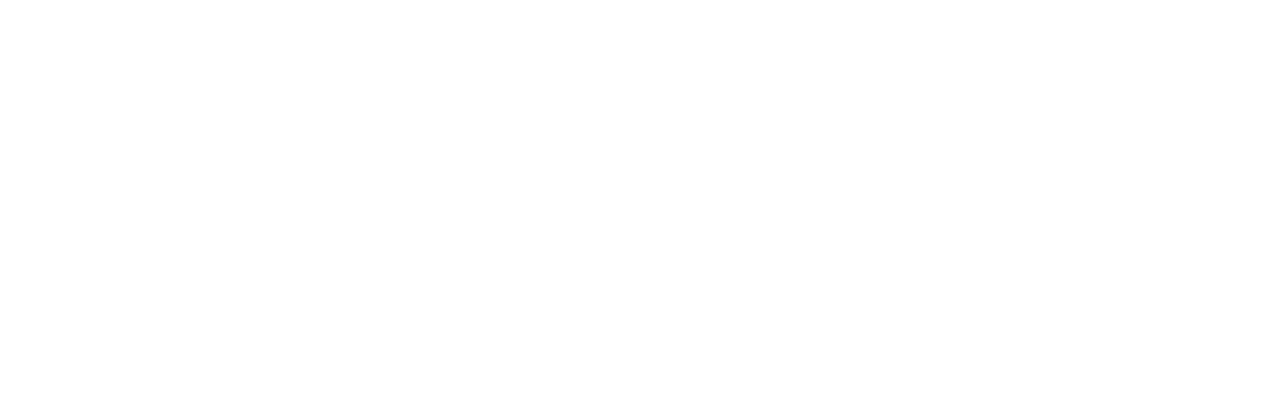
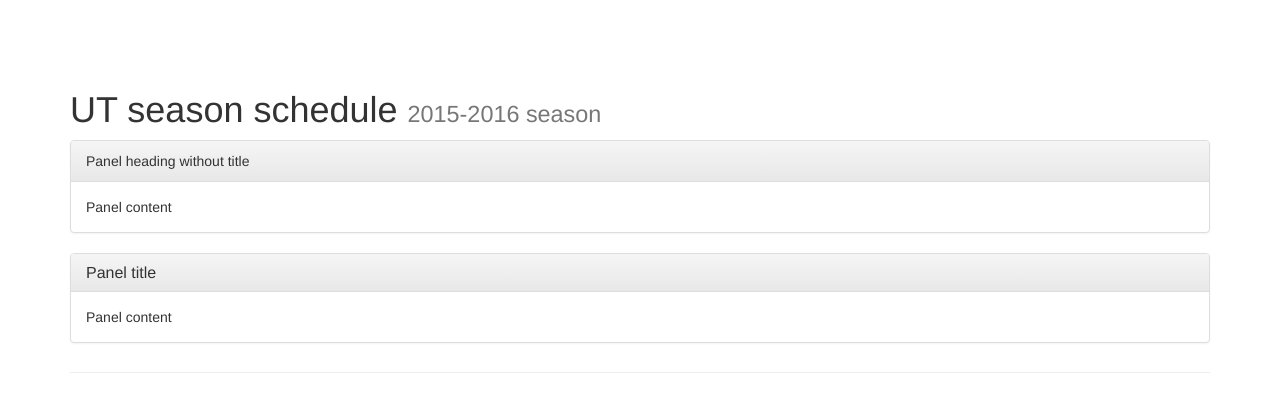
Before and after one commit to alexandrajwilts/bootstrap-test, a plain HTML site: page index.html in a window 1280 px wide. Drawn offline with Linux system fonts and the light colour scheme.

Commit message:
Added some buttons and a header

```diff
--- a/index.html
+++ b/index.html
@@ -23,4 +23,25 @@
         <script src="js/vendor/modernizr-2.8.3-respond-1.4.2.min.js"></script>
     </head>
     <body>
+      <div class="container">
+      <div class="page-header">
+  <h1>UT season schedule <small>2015-2016 season</small></h1>
+  <div class="panel panel-default">
+  <div class="panel-heading">Panel heading without title</div>
+  <div class="panel-body">
+    Panel content
+  </div>
+</div>
+
+<div class="panel panel-default">
+  <div class="panel-heading">
+    <h3 class="panel-title">Panel title</h3>
+  </div>
+  <div class="panel-body">
+    Panel content
+  </div>
+  <script src=""
+</div>
+</div>
+    </body>
 </html>
```
